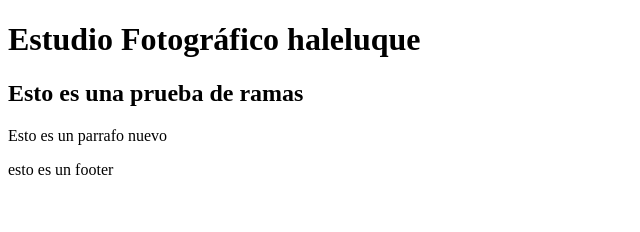
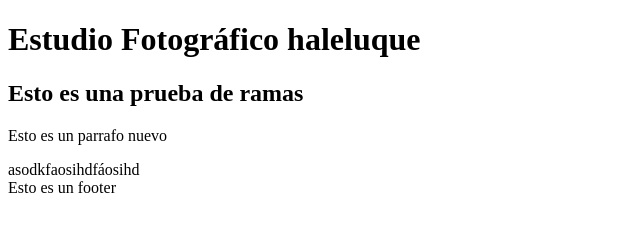
Before and after one commit to haleluque/pagina-web, a plain HTML site: page index.html in a window 1280 px wide. Shown: the whole page, without its empty margins (0-640 px from the left). Drawn offline with Linux system fonts and the light colour scheme.

Commit message:
Esto es una prueba de cierre de issue desde commit
Closes #1

```diff
--- a/index.html
+++ b/index.html
@@ -10,6 +10,7 @@
 
 	<p>Esto es un parrafo nuevo</p>
 
-	<footer>esto es un footer</footer>
+	<aside>asodkfaosihdfáosihd</aside>
+	<footer>Esto es un footer</footer>
 </body>
 </html>
```
